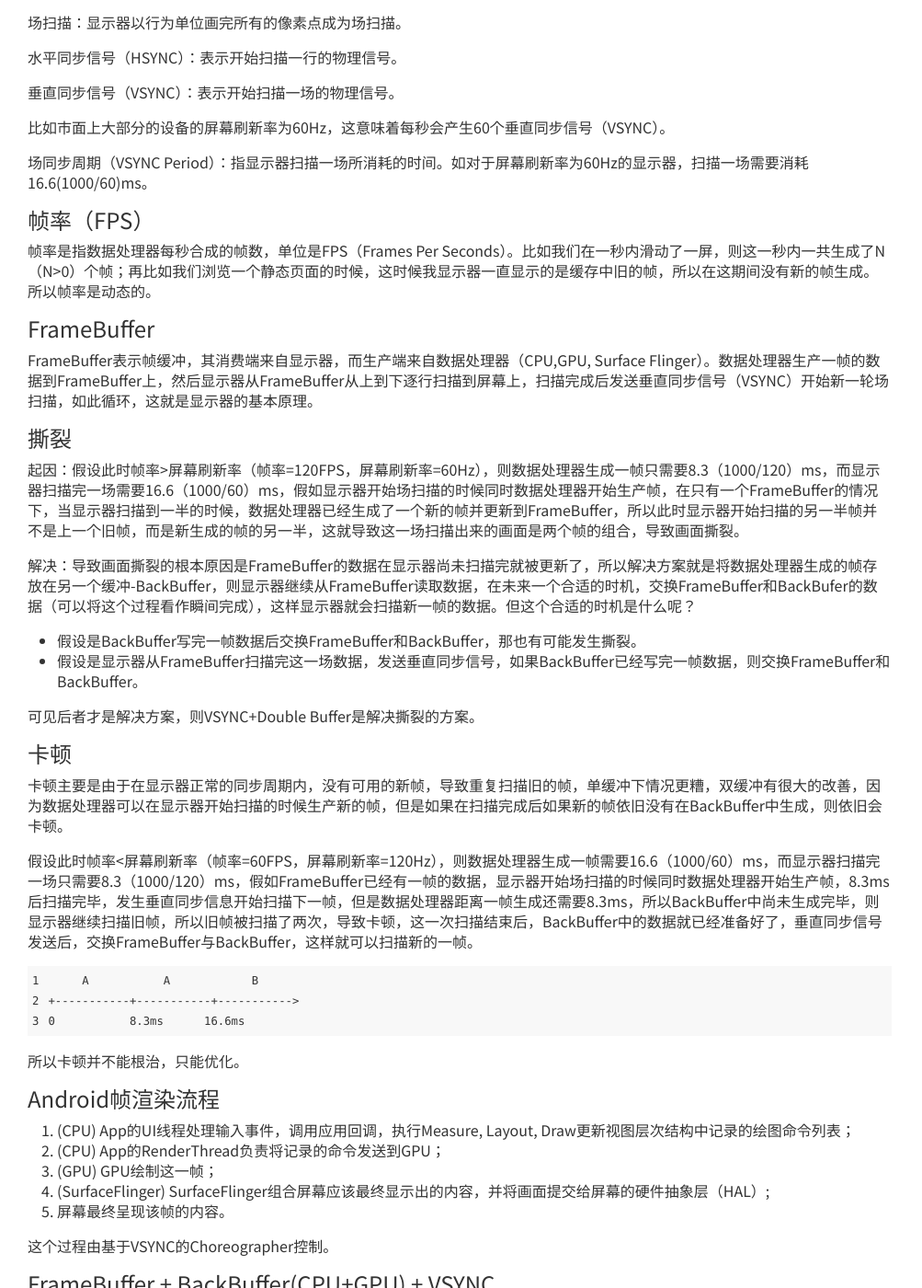
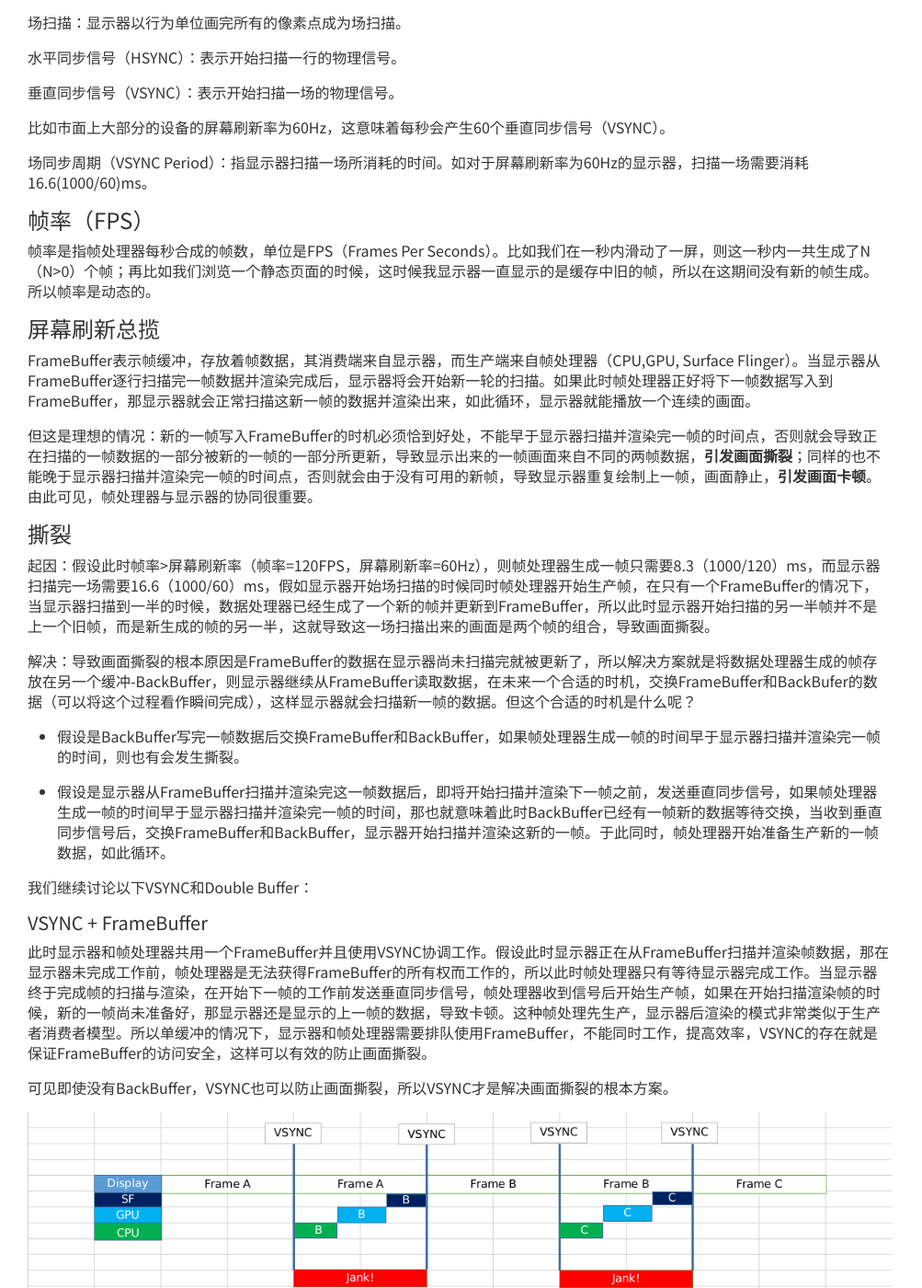
Before and after one commit to nikeorever/nikeorever.github.io, a Jekyll site: the page built from _posts/2020-05-12-android-display-refresh-and-choreographer.md, in a window 1280 px wide and 1400 px high, scrolled down 445 px. Shown: the whole window at 92% size, without its empty margins (0-1003 px from the left). Built offline with Jekyll 4.4.1, drawn with Linux system fonts in a browser that asks for light colours; some of the changed text lies outside the part shown.

````diff
--- a/_posts/2020-05-12-android-display-refresh-and-choreographer.md
+++ b/_posts/2020-05-12-android-display-refresh-and-choreographer.md
@@ -26,34 +26,45 @@ categories: post
 
 #### 帧率（FPS）
 
-帧率是指数据处理器每秒合成的帧数，单位是FPS（Frames Per Seconds）。比如我们在一秒内滑动了一屏，则这一秒内一共生成了N（N>0）个帧；再比如我们浏览一个静态页面的时候，这时候我显示器一直显示的是缓存中旧的帧，所以在这期间没有新的帧生成。所以帧率是动态的。
+帧率是指帧处理器每秒合成的帧数，单位是FPS（Frames Per Seconds）。比如我们在一秒内滑动了一屏，则这一秒内一共生成了N（N>0）个帧；再比如我们浏览一个静态页面的时候，这时候我显示器一直显示的是缓存中旧的帧，所以在这期间没有新的帧生成。所以帧率是动态的。
 
-#### FrameBuffer
+#### 屏幕刷新总揽
 
-FrameBuffer表示帧缓冲，其消费端来自显示器，而生产端来自数据处理器（CPU,GPU, Surface Flinger）。数据处理器生产一帧的数据到FrameBuffer上，然后显示器从FrameBuffer从上到下逐行扫描到屏幕上，扫描完成后发送垂直同步信号（VSYNC）开始新一轮场扫描，如此循环，这就是显示器的基本原理。
+FrameBuffer表示帧缓冲，存放着帧数据，其消费端来自显示器，而生产端来自帧处理器（CPU,GPU, Surface Flinger）。当显示器从FrameBuffer逐行扫描完一帧数据并渲染完成后，显示器将会开始新一轮的扫描。如果此时帧处理器正好将下一帧数据写入到FrameBuffer，那显示器就会正常扫描这新一帧的数据并渲染出来，如此循环，显示器就能播放一个连续的画面。
+
+但这是理想的情况：新的一帧写入FrameBuffer的时机必须恰到好处，不能早于显示器扫描并渲染完一帧的时间点，否则就会导致正在扫描的一帧数据的一部分被新的一帧的一部分所更新，导致显示出来的一帧画面来自不同的两帧数据，**引发画面撕裂**；同样的也不能晚于显示器扫描并渲染完一帧的时间点，否则就会由于没有可用的新帧，导致显示器重复绘制上一帧，画面静止，**引发画面卡顿**。由此可见，帧处理器与显示器的协同很重要。
 
 #### 撕裂
 
-起因：假设此时帧率>屏幕刷新率（帧率=120FPS，屏幕刷新率=60Hz），则数据处理器生成一帧只需要8.3（1000/120）ms，而显示器扫描完一场需要16.6（1000/60）ms，假如显示器开始场扫描的时候同时数据处理器开始生产帧，在只有一个FrameBuffer的情况下，当显示器扫描到一半的时候，数据处理器已经生成了一个新的帧并更新到FrameBuffer，所以此时显示器开始扫描的另一半帧并不是上一个旧帧，而是新生成的帧的另一半，这就导致这一场扫描出来的画面是两个帧的组合，导致画面撕裂。
+起因：假设此时帧率>屏幕刷新率（帧率=120FPS，屏幕刷新率=60Hz），则帧处理器生成一帧只需要8.3（1000/120）ms，而显示器扫描完一场需要16.6（1000/60）ms，假如显示器开始场扫描的时候同时帧处理器开始生产帧，在只有一个FrameBuffer的情况下，当显示器扫描到一半的时候，数据处理器已经生成了一个新的帧并更新到FrameBuffer，所以此时显示器开始扫描的另一半帧并不是上一个旧帧，而是新生成的帧的另一半，这就导致这一场扫描出来的画面是两个帧的组合，导致画面撕裂。
 
 解决：导致画面撕裂的根本原因是FrameBuffer的数据在显示器尚未扫描完就被更新了，所以解决方案就是将数据处理器生成的帧存放在另一个缓冲-BackBuffer，则显示器继续从FrameBuffer读取数据，在未来一个合适的时机，交换FrameBuffer和BackBufer的数据（可以将这个过程看作瞬间完成），这样显示器就会扫描新一帧的数据。但这个合适的时机是什么呢？
 
- - 假设是BackBuffer写完一帧数据后交换FrameBuffer和BackBuffer，那也有可能发生撕裂。
- - 假设是显示器从FrameBuffer扫描完这一场数据，发送垂直同步信号，如果BackBuffer已经写完一帧数据，则交换FrameBuffer和BackBuffer。
+ - 假设是BackBuffer写完一帧数据后交换FrameBuffer和BackBuffer，如果帧处理器生成一帧的时间早于显示器扫描并渲染完一帧的时间，则也有会发生撕裂。
 
-可见后者才是解决方案，则VSYNC+Double Buffer是解决撕裂的方案。
+ - 假设是显示器从FrameBuffer扫描并渲染完这一帧数据后，即将开始扫描并渲染下一帧之前，发送垂直同步信号，如果帧处理器生成一帧的时间早于显示器扫描并渲染完一帧的时间，那也就意味着此时BackBuffer已经有一帧新的数据等待交换，当收到垂直同步信号后，交换FrameBuffer和BackBuffer，显示器开始扫描并渲染这新的一帧。于此同时，帧处理器开始准备生产新的一帧数据，如此循环。
+
+我们继续讨论以下VSYNC和Double Buffer：
+
+##### VSYNC + FrameBuffer
+
+此时显示器和帧处理器共用一个FrameBuffer并且使用VSYNC协调工作。假设此时显示器正在从FrameBuffer扫描并渲染帧数据，那在显示器未完成工作前，帧处理器是无法获得FrameBuffer的所有权而工作的，所以此时帧处理器只有等待显示器完成工作。当显示器终于完成帧的扫描与渲染，在开始下一帧的工作前发送垂直同步信号，帧处理器收到信号后开始生产帧，如果在开始扫描渲染帧的时候，新的一帧尚未准备好，那显示器还是显示的上一帧的数据，导致卡顿。这种帧处理先生产，显示器后渲染的模式非常类似于生产者消费者模型。所以单缓冲的情况下，显示器和帧处理器需要排队使用FrameBuffer，不能同时工作，提高效率，VSYNC的存在就是保证FrameBuffer的访问安全，这样可以有效的防止画面撕裂。
+
+可见即使没有BackBuffer，VSYNC也可以防止画面撕裂，所以VSYNC才是解决画面撕裂的根本方案。
+
+![](https://nikeo.cn/static/images/2020-05-12-android-display-refresh-and-choreographer-img1.png)
+
+和JAVA中同步锁一样，虽然保证了线程安全，但是降低了效率。对应到显示器，就是避免了撕裂，增加了卡顿率，而BackBuffer的出现可以保证在显示器扫描渲染帧的同时帧处理去生产新的帧，这样提高了在显示器扫描并渲染完一帧后，能够有新的一帧去扫描和渲染的机率，注意，只是提高机率，并无法根治。
+
+![](https://nikeo.cn/static/images/2020-05-12-android-display-refresh-and-choreographer-img2.png)
 
 #### 卡顿
 
-卡顿主要是由于在显示器正常的同步周期内，没有可用的新帧，导致重复扫描旧的帧，单缓冲下情况更糟，双缓冲有很大的改善，因为数据处理器可以在显示器开始扫描的时候生产新的帧，但是如果在扫描完成后如果新的帧依旧没有在BackBuffer中生成，则依旧会卡顿。
+卡顿主要是由于在显示器正常的同步周期内，没有可用的新帧，导致重复显示上一帧，单缓冲下情况更糟，双缓冲有很大的改善，因为在双缓冲情况下帧处理器可以在显示器开始扫描并渲染帧的时候生产新的帧，这样提高了单位时间新帧的生产率，但是如果在开始扫描新帧的时候依旧没有新帧在BackBuffer中生成，则依旧会卡顿。
 
-假设此时帧率<屏幕刷新率（帧率=60FPS，屏幕刷新率=120Hz），则数据处理器生成一帧需要16.6（1000/60）ms，而显示器扫描完一场只需要8.3（1000/120）ms，假如FrameBuffer已经有一帧的数据，显示器开始场扫描的时候同时数据处理器开始生产帧，8.3ms后扫描完毕，发生垂直同步信息开始扫描下一帧，但是数据处理器距离一帧生成还需要8.3ms，所以BackBuffer中尚未生成完毕，则显示器继续扫描旧帧，所以旧帧被扫描了两次，导致卡顿，这一次扫描结束后，BackBuffer中的数据就已经准备好了，垂直同步信号发送后，交换FrameBuffer与BackBuffer，这样就可以扫描新的一帧。
+假设此时帧率<屏幕刷新率（帧率=60FPS，屏幕刷新率=120Hz），则帧处理器生成一帧需要16.6（1000/60）ms，而显示器扫描完一场只需要8.3（1000/120）ms，假如FrameBuffer已经有一帧的数据，显示器开始场扫描的时候同时帧处理器开始生产帧，8.3ms后扫描完毕，发生垂直同步信息开始扫描下一帧，但是帧处理器距离一帧生成还需要8.3ms，所以BackBuffer中尚未生成完毕，则显示器继续显示旧帧，导致卡顿，这一次扫描结束后，BackBuffer中的帧数据就已经准备好了，垂直同步信号发送后，交换FrameBuffer与BackBuffer，这样就可以扫描新的一帧。
 
-```
-     A           A            B
-+-----------+-----------+----------->
-0           8.3ms      16.6ms
-```
+![](https://nikeo.cn/static/images/2020-05-12-android-display-refresh-and-choreographer-img3.png)
 
 所以卡顿并不能根治，只能优化。
 
@@ -72,60 +83,99 @@ FrameBuffer表示帧缓冲，其消费端来自显示器，而生产端来自数
 从上述*Android帧渲染流程*中可以知道，CPU->GPU->SF是串行工作的，而它们和显示器是并行工作的。除了由于帧率<屏幕刷新率而发生的卡顿，
 帧率==屏幕刷新率也可能发生卡顿(并没有在一帧限定的渲染的时间范围内完成)：
 
-```     VSYNC     VSYNC     VSYNC     VSYNC     VSYNC     VSYNC
-Display   |    A    |    A    |    B    |    B    |    C    |
-GPU           |     B     |           |  C  |
-CPU       | B |               |   C   |
-          ---------------------------------------------------->
-```
+![](https://nikeo.cn/static/images/2020-05-12-android-display-refresh-and-choreographer-img4.png)
 
-在显示器从FrameBuffer中扫描A帧的同时开始生产B帧，但是在GPU绘制B帧消耗的时间过长，导致超过了屏幕的同步周期，导致A帧再次被扫描，从而发生卡顿；当显示开始扫描B帧的同时开始生产C帧，但是由于在CPU上消耗的时间过长导致留给GPU绘制的时间不够，导致C帧也无法在显示器同步周期内生产出来从而继续显示B帧，又引发了卡顿。
+在显示器从FrameBuffer中扫描B帧的同时帧处理器开始生产C帧，但是在CPU部分消耗的时间过长，导致超过了屏幕的同步周期，导致B帧被重复显示，从而发生卡顿；当显示开始扫描C帧的同时帧处理器开始生产D帧，但是由于GPU绘制D帧时间过长导致超过了屏幕的同步周期，导致D帧也无法在显示器同步周期内生产出来从而继续显示C帧，又引发了卡顿。
 
 #### FrameBuffer + BackBuffer(GPU) + BackBuffer(CPU) + VSYNC
 
 优化上述卡顿可以使用Triple Buffer：GPU和CPU拥有自己的Buffer。
 
-```     VSYNC     VSYNC     VSYNC     VSYNC     VSYNC     VSYNC     VSYNC
-Display   |    A    |    A    |    B    |    C    |    D    |    E    |
-GPU           |     B     | |   C   | D |   |    E    |
-CPU       | B |     |   C   | |  D  |   | E |
-          ----------------------------------------------------------------->
-```
+![](https://nikeo.cn/static/images/2020-05-12-android-display-refresh-and-choreographer-img5.png)
 
-可以看到在第二个垂直同步点，即使B帧在GPU上尚未生成，但并不影响C帧在CPU上的计算，因为它们各自使用独立的Buffer，这样C帧就不需要等下一个垂直同步信号（第三个）。
+可以看到在第三个垂直同步点，即使C帧尚未生成，但并不影响D帧在CPU上的计算，因为它们各自使用独立的Buffer，这样D帧就不需要等下一个垂直同步信号（第四个）。
 
 即使Triple Buffer可以极大的减少卡顿，但我们重点应该放在CPU层，减少在这个层所消耗的时间，比如减少View的嵌套，避免UI线程的阻塞等方案。
 
-
 #### Choreographer
 
-TODO
+ - Android 3.0 引入了硬件加速（GPU）;
+ - Android 4.0 默认开启了硬件加速；
+ - Android 4.1 开始黄油计划，上层Choreographer开始介绍垂直同步信号（VSYNC），引入了三缓冲；
+ - VSYNC不但控制FrameBuffer和BackBuffer的交换，还控制帧处理器何时开始计算新的帧。
 
+Choreographer是基于VSYNC的。我们通常开始进行Measure->Layout->Draw或invalidate的前提是接受到VSYNC后。
 
-##### 帧渲染时间检测
+```java
+// android.view.ViewRootImpl.java
+
+package android.view;
+
+public final class ViewRootImpl implements ViewParent,
+        View.AttachInfo.Callbacks, ThreadedRenderer.DrawCallbacks {
+
+    final class TraversalRunnable implements Runnable {
+        @Override
+        public void run() {
+            doTraversal();
+        }
+    }
+
+    final TraversalRunnable mTraversalRunnable = new TraversalRunnable();
+
+    @UnsupportedAppUsage
+    void scheduleTraversals() {
+        if (!mTraversalScheduled) {
+            mTraversalScheduled = true;
+            mTraversalBarrier = mHandler.getLooper().getQueue().postSyncBarrier();
+            mChoreographer.postCallback(
+                    Choreographer.CALLBACK_TRAVERSAL, mTraversalRunnable, null);
+            notifyRendererOfFramePending();
+            pokeDrawLockIfNeeded();
+        }
+    }
+
+    void doTraversal() {
+        if (mTraversalScheduled) {
+            mTraversalScheduled = false;
+            mHandler.getLooper().getQueue().removeSyncBarrier(mTraversalBarrier);
+
+            if (mProfile) {
+                Debug.startMethodTracing("ViewAncestor");
+            }
+
+            performTraversals();
+
+            if (mProfile) {
+                Debug.stopMethodTracing();
+                mProfile = false;
+            }
+        }
+    }
+}
+```
+
+通常我们通过`mDisplayEventReceiver#scheduleVsync()`去请求下一个垂直同步信号，当显示器开始扫描并渲染下一帧的时候，会回调`mDisplayEventReceiver`的`onVsync(long timestampNanos, long physicalDisplayId, int frame)`，然后调度到主线程，然后执行`doFrame（）`，如果主线程阻塞了一些时间，则有可能丢帧，然后按顺序执行：CALLBACK_INPUT->CALLBACK_ANIMATION->CALLBACK_INSETS_ANIMATION->CALLBACK_TRAVERSAL->CALLBACK_COMMIT，其中CALLBACK_TRAVERSAL就是视图层级的Measure->Layout->Draw。所以这部分是上层开发者唯一所能控制的帧渲染，我们需要尽量减少这部分所消耗的时间。
+
+我们通常使用Choreographer来监控生成的每一帧所消耗的时间，从而得知是否超过屏幕的同步周期，检测卡顿。
+
+##### 帧生成时间检测
 
 ```kotlin
     private fun calcCostTimeMillisPerFrame(intendedCostTimeMillisPerFrame: Float) {
         Choreographer.getInstance().postFrameCallback(
-            MyFrameCallback(
-                intendedCostTimeMillisPerFrame = intendedCostTimeMillisPerFrame,
-                start = -1L
-            )
+            MyFrameCallback(last = -1L)
         )
     }
 
-    private inner class MyFrameCallback(
-        private val intendedCostTimeMillisPerFrame: Float,
-        private var start: Long = -1
-    ) : Choreographer.FrameCallback {
+    private inner class MyFrameCallback(private var last: Long = -1) : Choreographer.FrameCallback {
 
         override fun doFrame(frameTimeNanos: Long) {
-            start = if (start == -1L) {
+            last = if (last == -1L) {
                 frameTimeNanos
             } else {
                 // calc
-                val realCostTimeMillisPerFrame = (frameTimeNanos - start) / 1000_000F
-
+                val realCostTimeMillisPerFrame = (frameTimeNanos - last) / 1000_000F
                 frameTimeNanos
             }
             Choreographer.getInstance().postFrameCallback(this)
````
Also changed, not shown: static/images/2020-05-12-android-display-refresh-and-choreographer-img1.png (added), static/images/2020-05-12-android-display-refresh-and-choreographer-img2.png (added), static/images/2020-05-12-android-display-refresh-and-choreographer-img3.png (added), static/images/2020-05-12-android-display-refresh-and-choreographer-img4.png (added), static/images/2020-05-12-android-display-refresh-and-choreographer-img5.png (added).
